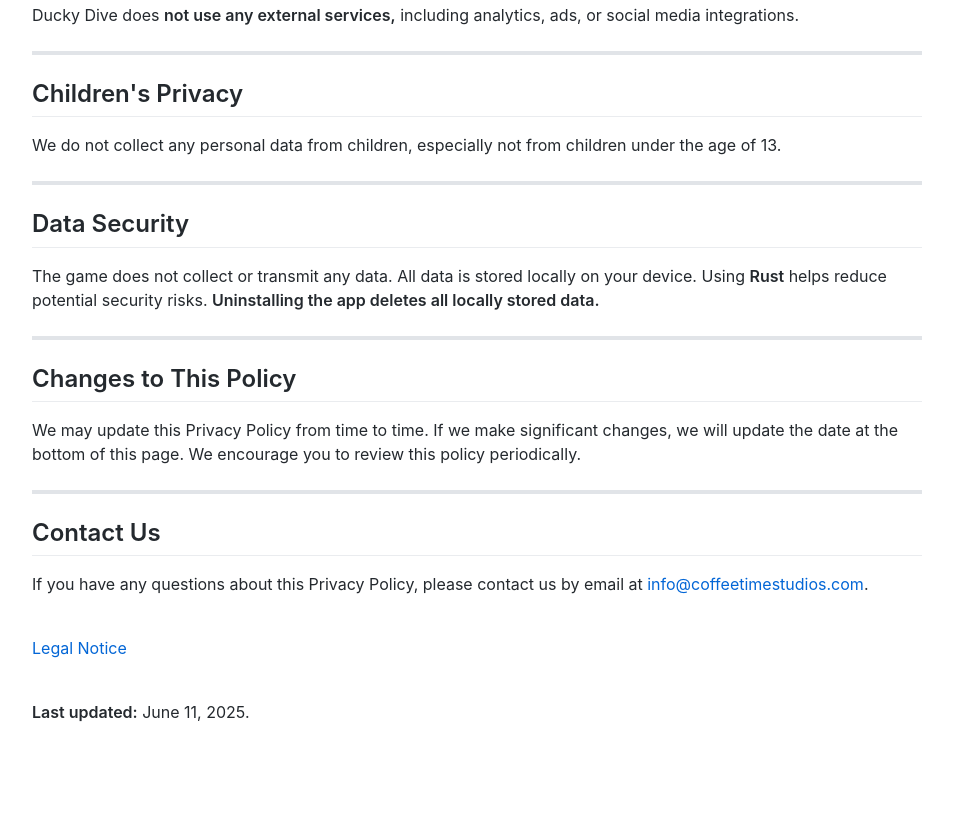
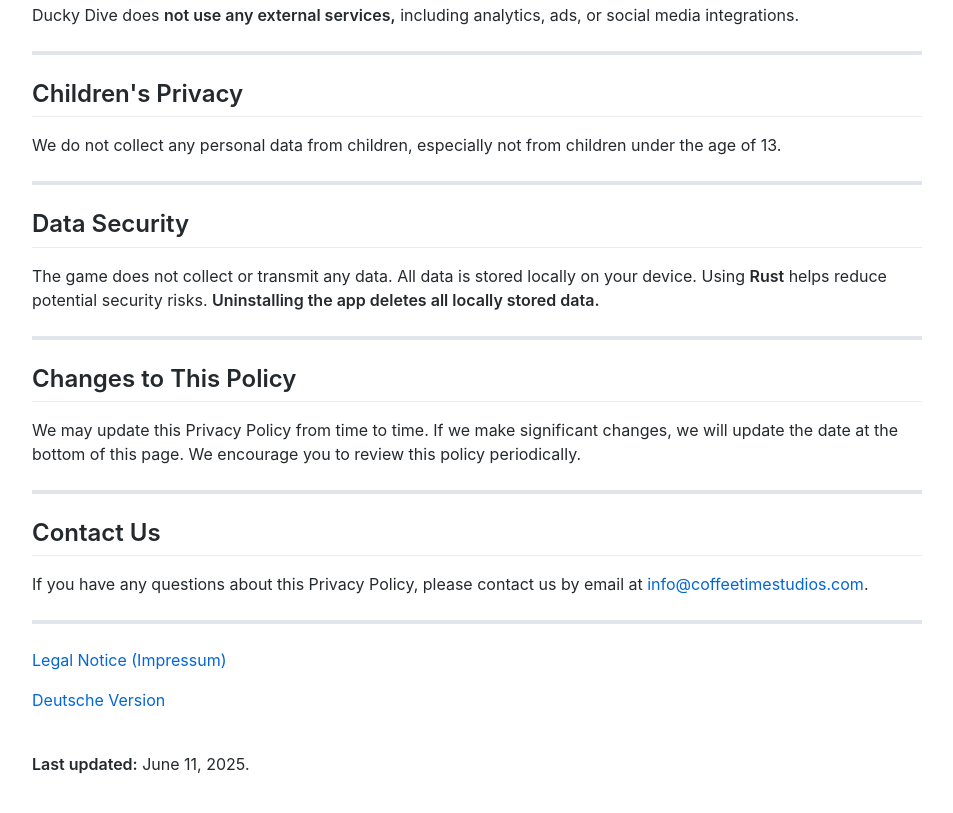
Before and after one commit to coffeetimestudios/coffeetimestudios.github.io, a plain HTML site: page privacy/ducky-dive/en.html in a window 1280 px wide. Shown: the part 699-1512 px from the top of the page, without its empty margins (163-1116 px from the left). Before the commit the page ends 1476 px from the top, so only its background shows below. Drawn offline with Linux system fonts and the light colour scheme.

Commit message:
policy: switch lang

```diff
--- a/privacy/ducky-dive/en.html
+++ b/privacy/ducky-dive/en.html
@@ -1279,9 +1279,9 @@ pre[class*="language-"] {
 <hr>
 <h2 class="atx" id="contact-us">Contact Us</h2>
 <p>If you have any questions about this Privacy Policy, please contact us by email at <a href="mailto:info@coffeetimestudios.com">info@coffeetimestudios.com</a>.</p>
-<br>
-
-<p><a href="https://www.coffeetimestudios.com/impressum">Legal Notice</a></p>
+<hr>
+<p><a href="https://www.coffeetimestudios.com/impressum">Legal Notice (Impressum)</a></p>
+<p><a href="./de">Deutsche Version</a></p>
 <br>
 
 <p><strong>Last updated:</strong> June 11, 2025.</p>
```
Also changed, not shown: privacy/ducky-dive/de.html (+2 -2 lines).
